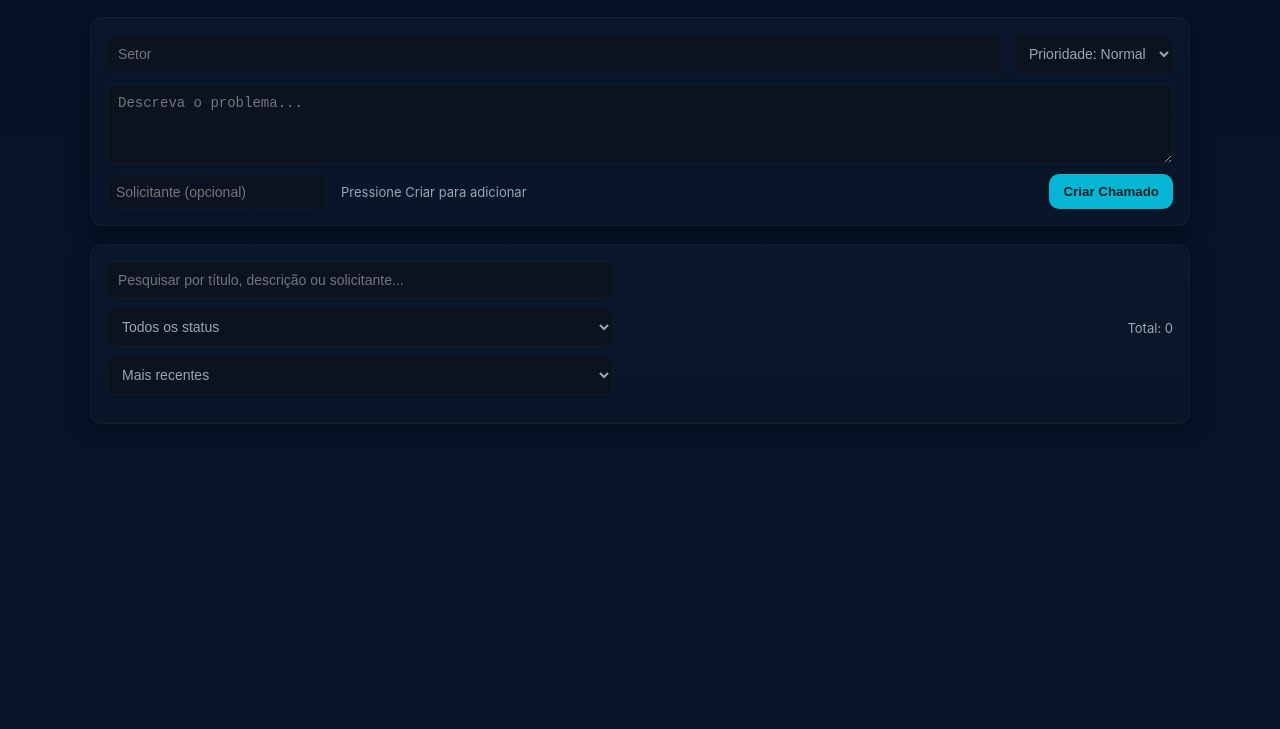
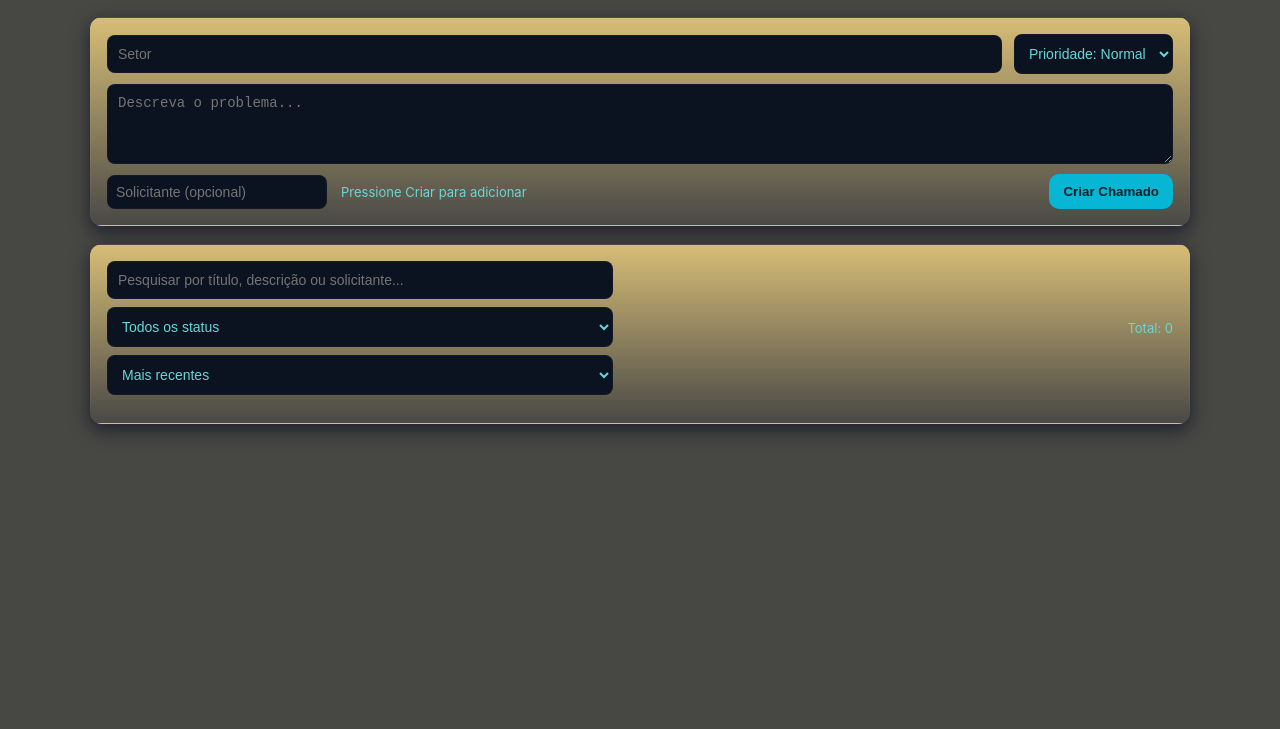
Before and after one commit to Matheussousa282/Chamados, a website: page public/index.html in a window 1280 px wide. Shown: the part 71-800 px from the top of the page. Drawn offline with nearby package versions, Linux system fonts and the light colour scheme; no server answers.

Commit message:
Add files via upload

```diff
--- a/public/index.html
+++ b/public/index.html
@@ -6,22 +6,22 @@
   <title>Painel de Chamados</title>
   <style>
     :root{
-      --bg:#0f1724; --card:#0b1220; --muted:#9aa6b2; --accent:#06b6d4;
+      --bg:#0f1724; --card:#0b1220; --muted:#66d8d8; --accent:#06b6d4;
       --success:#10b981; --danger:#ef4444; --glass: rgba(255,255,255,0.03);
       font-family: Inter, system-ui, -apple-system, "Segoe UI", Roboto, "Helvetica Neue", Arial;
     }
     *{box-sizing:border-box}
     body{
       margin:0; min-height:100vh; background:
-      linear-gradient(180deg,#061226 0%, #071428 60%), var(--bg);
-      color:#e6eef6;
+      linear-gradient(180deg,#474744 0%, #474744 60%), var(--bg);
+      color:#18f0e5;
       padding:28px;
     }
     .container{max-width:1100px;margin:0 auto}
     header{display:flex;gap:16px;align-items:center;justify-content:space-between;margin-bottom:20px}
     h1{font-size:20px;margin:0}
     .sub{color:var(--muted);font-size:13px}
-    .card{background:linear-gradient(180deg, rgba(255,255,255,0.02), rgba(255,255,255,0.01)); border-radius:12px;padding:16px;box-shadow: 0 6px 18px rgba(2,6,23,0.6);border:1px solid rgba(255,255,255,0.03)}
+    .card{background:linear-gradient(180deg, rgba(241, 211, 128, 0.849), rgba(255,255,255,0.01)); border-radius:12px;padding:16px;box-shadow: 0 6px 18px rgba(2,6,23,0.6);border:1px solid rgba(255,255,255,0.03)}
     .flex{display:flex}
     .gap{gap:12px}
     .col{display:flex;flex-direction:column}
```
